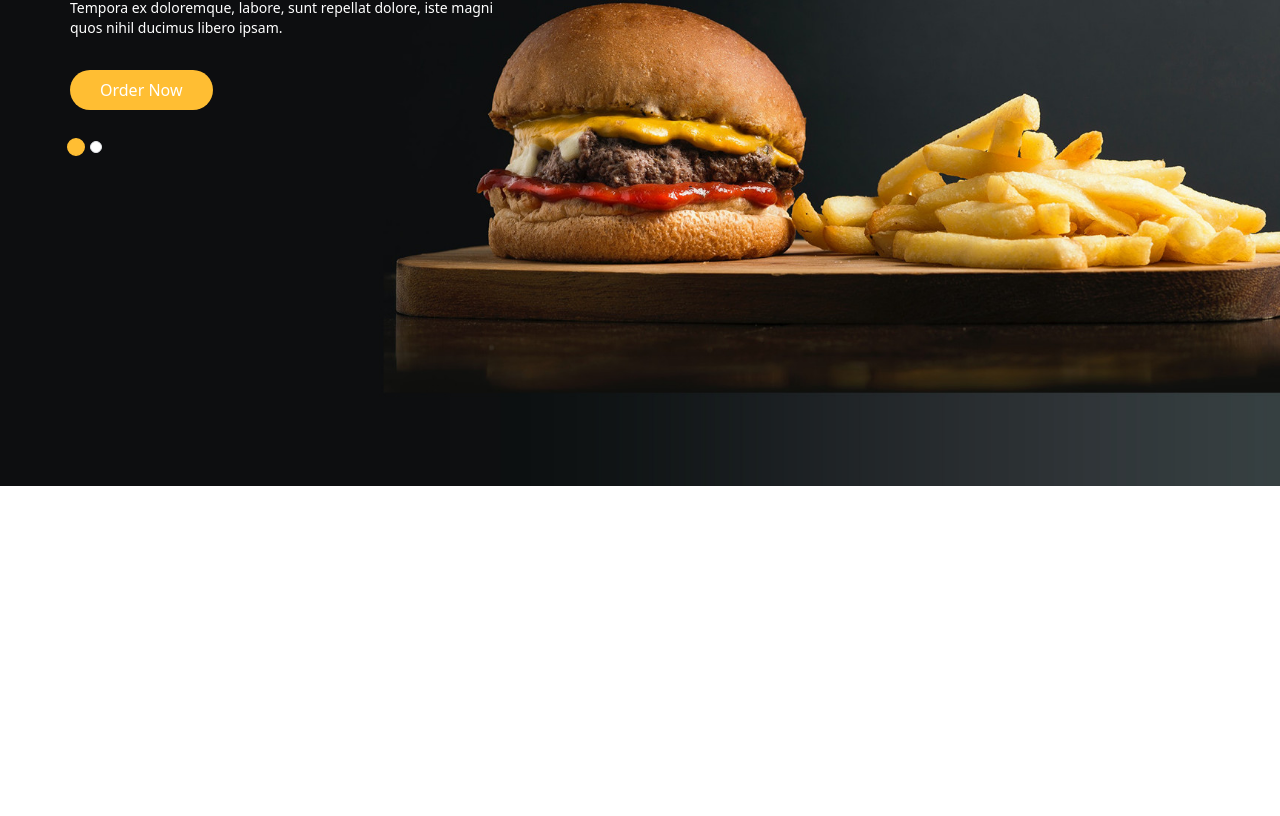
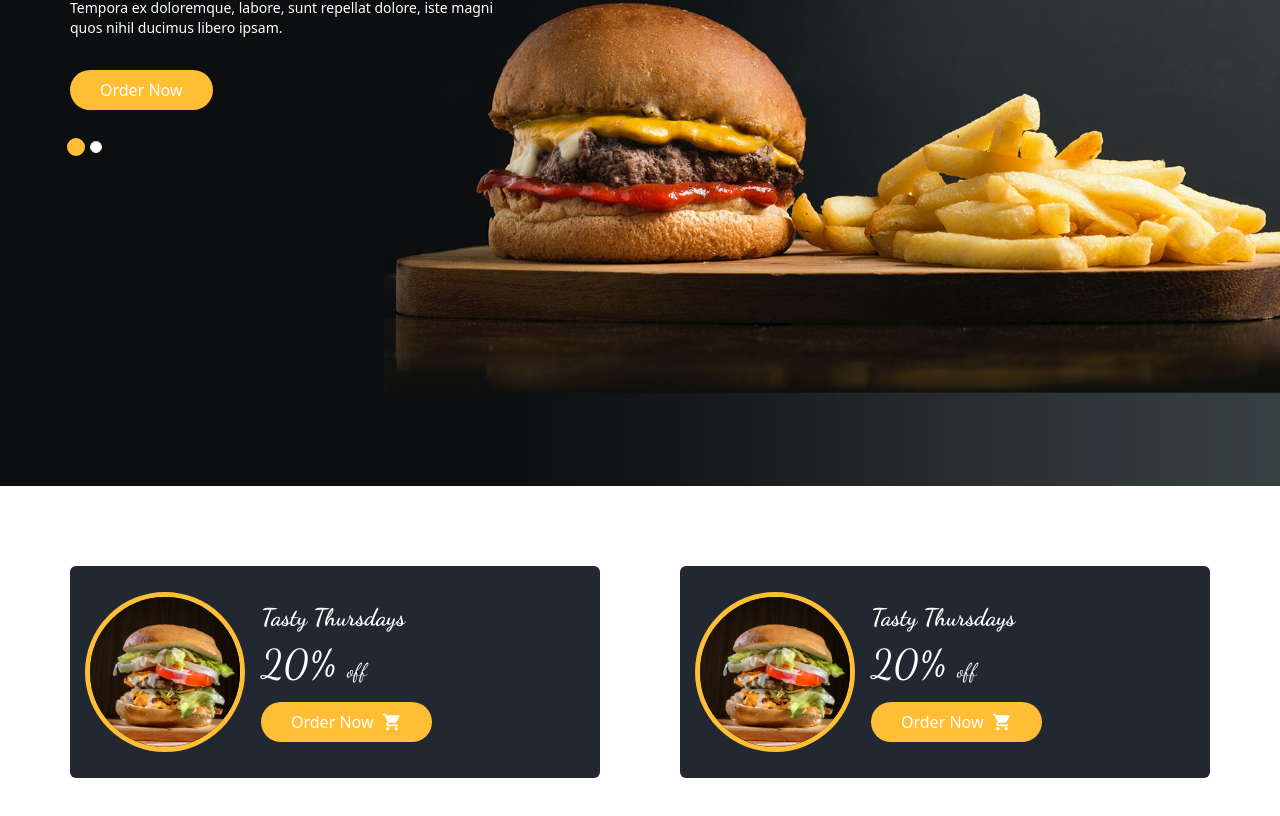
Before and after one commit to btabur/food-project-nextjs, a Next.js app: page / in a window 1280 px wide. Shown: the part 314-1130 px from the top of the page. Before the commit the page ends 800 px from the top, so only its background shows below. Built offline with nearby package versions, Linux system fonts and the light colour scheme.

Commit message:
frontend/made campaign card

```diff
--- /dev/null
+++ b/components/Campaing.jsx
@@ -0,0 +1,37 @@
+import Image from "next/image";
+import Title from "./ui/Title";
+import { MdShoppingCart } from "react-icons/md";
+
+const CampaingItem = () => {
+  return (
+    <article className="bg-secondary flex-1 rounded-md py-5 px-[15px] flex items-center gap-4">
+    <div className=" relative md:w-40 md:h-40 w-36 h-36 border-[5px] border-primary rounded-full overflow-hidden">
+    <Image
+        className="  hover:scale-105 transition-all "
+        src="/images/o1.jpg"
+        alt=""
+       layout="fill"
+        objectFit="cover"
+      />
+    </div>
+    <div className="text-white my-4">
+      <Title addClass={"text-2xl"}>   Tasty Thursdays</Title>
+      <p className="text-[40px] font-dancing">20% <span className="text-xl">off</span></p>
+      <button className="btn-primary flex items-center gap-2 mt-2">Order Now
+      <MdShoppingCart size={20} />
+      </button>
+    </div>
+    </article>
+  );
+};
+
+const Campaing = () => {
+  return (
+    <section className="flex justify-evenly container mx-auto py-20 gap-20 flex-wrap ">
+      <CampaingItem />
+      <CampaingItem />
+    </section>
+  );
+};
+
+export default Campaing;
--- a/pages/home/index.jsx
+++ b/pages/home/index.jsx
@@ -1,11 +1,13 @@
+import Campaing from '@/components/Campaing'
 import Carousel from '@/components/Carousel'
 import React from 'react'
 
 const Index = () => {
   return (
-    <div >
+    <main>
       <Carousel/>
-    </div>
+      <Campaing/>
+    </main>
   )
 }
 
```
Also changed, not shown: public/images/o1.jpg (added), public/images/o2.jpg (added).
